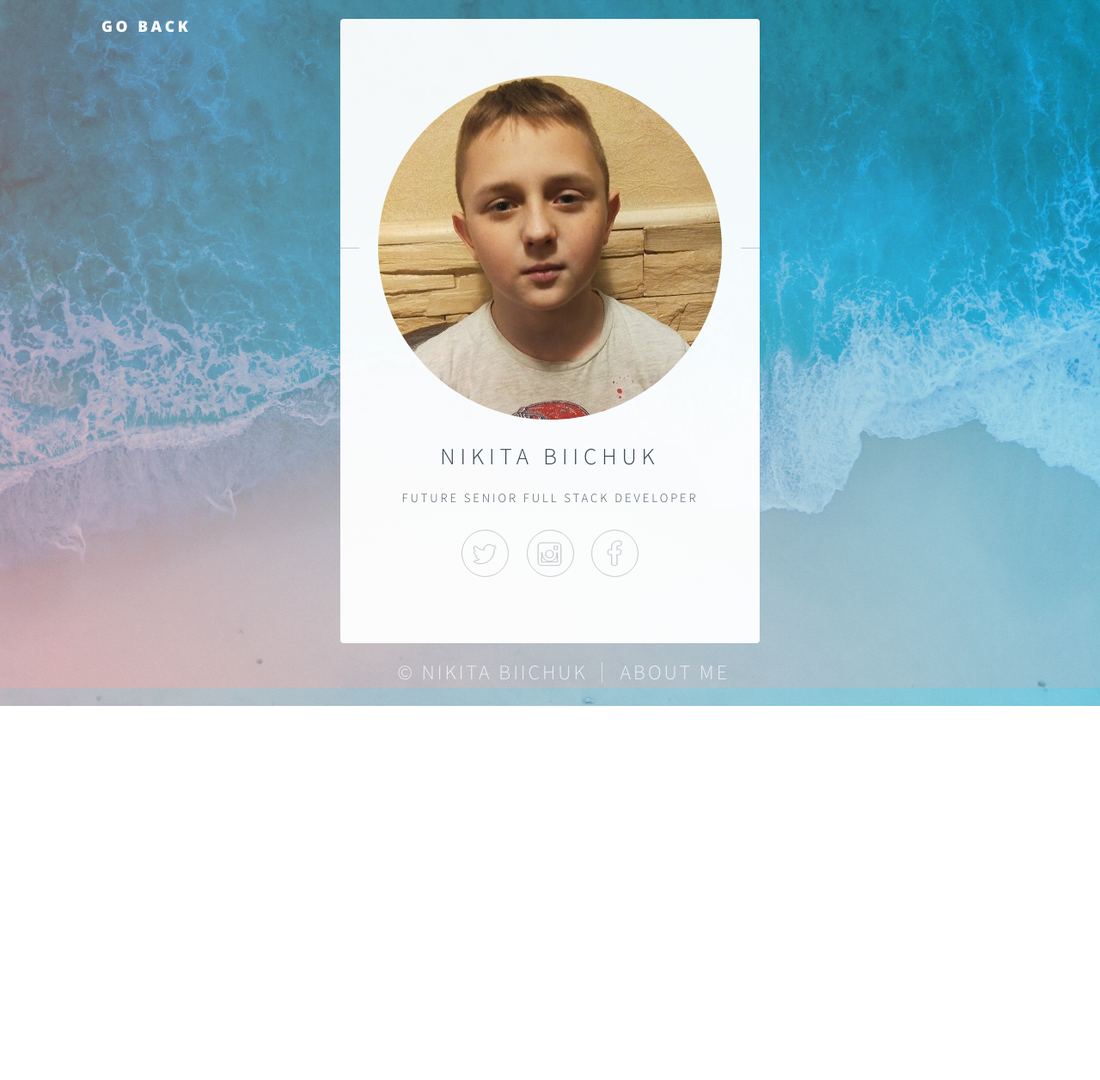
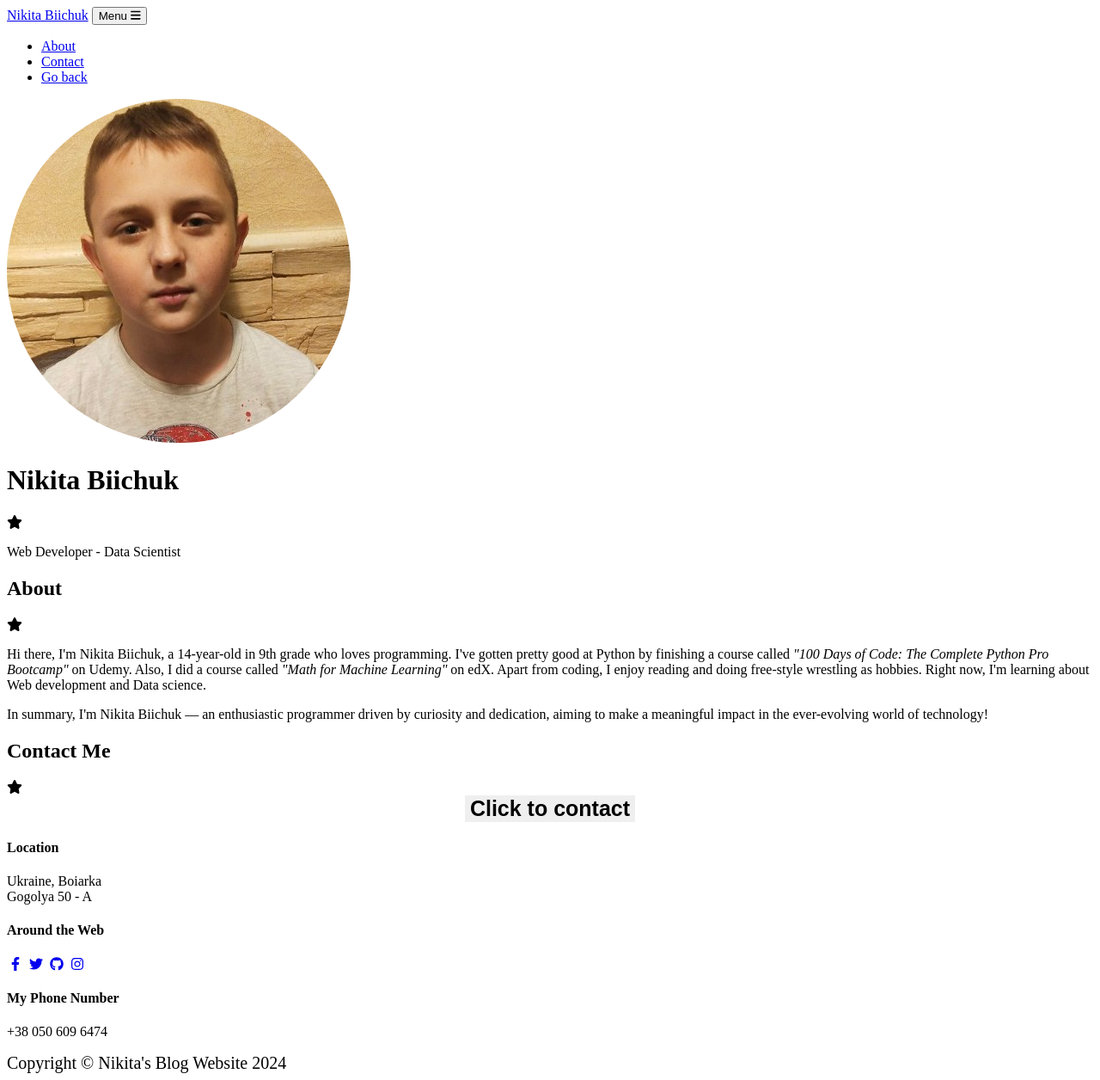
Before and after one commit to nikitabiichuk2009/BLOG_PROGECT, a Flask app: page /about_us in a window 1280 px wide. Shown: the whole page at 86% size. Before the commit the page ends 821 px from the top, so only its background shows below. Run offline with Flask 3, Linux system fonts and the light colour scheme; some libraries are stand-ins or nearby versions.

Commit message:
Update some styling

```diff
--- a/main.py
+++ b/main.py
@@ -508,4 +508,4 @@ def are_you_sure(id, name):
 
 
 if __name__ == "__main__":
-    app.run(debug=True)
+    app.run(debug=False)
--- a/static/js/scripts.js
+++ b/static/js/scripts.js
@@ -27,3 +27,57 @@ window.addEventListener('DOMContentLoaded', () => {
         scrollPos = currentTop;
     });
 })
+/*!
+* Start Bootstrap - Freelancer v7.0.7 (https://startbootstrap.com/theme/freelancer)
+* Copyright 2013-2023 Start Bootstrap
+* Licensed under MIT (https://github.com/StartBootstrap/startbootstrap-freelancer/blob/master/LICENSE)
+*/
+//
+// Scripts
+//
+
+window.addEventListener('DOMContentLoaded', event => {
+
+    // Navbar shrink function
+    var navbarShrink = function () {
+        const navbarCollapsible = document.body.querySelector('#mainNav');
+        if (!navbarCollapsible) {
+            return;
+        }
+        if (window.scrollY === 0) {
+            navbarCollapsible.classList.remove('navbar-shrink')
+        } else {
+            navbarCollapsible.classList.add('navbar-shrink')
+        }
+
+    };
+
+    // Shrink the navbar
+    navbarShrink();
+
+    // Shrink the navbar when page is scrolled
+    document.addEventListener('scroll', navbarShrink);
+
+    // Activate Bootstrap scrollspy on the main nav element
+    const mainNav = document.body.querySelector('#mainNav');
+    if (mainNav) {
+        new bootstrap.ScrollSpy(document.body, {
+            target: '#mainNav',
+            rootMargin: '0px 0px -40%',
+        });
+    };
+
+    // Collapse responsive navbar when toggler is visible
+    const navbarToggler = document.body.querySelector('.navbar-toggler');
+    const responsiveNavItems = [].slice.call(
+        document.querySelectorAll('#navbarResponsive .nav-link')
+    );
+    responsiveNavItems.map(function (responsiveNavItem) {
+        responsiveNavItem.addEventListener('click', () => {
+            if (window.getComputedStyle(navbarToggler).display !== 'none') {
+                navbarToggler.click();
+            }
+        });
+    });
+
+});
--- a/templates/about.html
+++ b/templates/about.html
@@ -1,131 +1,179 @@
-<!DOCTYPE HTML>
-<!--
-	Identity by HTML5 UP
-	html5up.net | @n33co
-	Free for personal and commercial use under the CCA 3.0 license (html5up.net/license)
--->
-
-<script src="https://cdn.jsdelivr.net/npm/bootstrap@5.2.3/dist/js/bootstrap.bundle.min.js"></script>
-
-<html>
-<script src="/js/scripts.js"></script>
+<!DOCTYPE html>
+<html lang="en">
 
 <head>
+    <meta charset="utf-8" />
+    <meta name="viewport" content="width=device-width, initial-scale=1, shrink-to-fit=no" />
+    <meta name="description" content="" />
+    <meta name="author" content="" />
     <title>Nikita Biichuk</title>
-    <meta charset="utf-8"/>
-    <meta name="author" content="" />
-        <title>My Blog</title>
-        <link rel="icon" type="image/x-icon" href="static/static/assets/favicon.ico" />
+
     <!-- Font Awesome icons (free version)-->
     <script src="https://use.fontawesome.com/releases/v6.3.0/js/all.js" crossorigin="anonymous"></script>
     <!-- Google fonts-->
-        <link href="https://fonts.googleapis.com/css?family=Lora:400,700,400italic,700italic" rel="stylesheet" type="text/css" />
-        <link href="https://fonts.googleapis.com/css?family=Open+Sans:300italic,400italic,600italic,700italic,800italic,400,300,600,700,800" rel="stylesheet" type="text/css" />
+    <link href="https://fonts.googleapis.com/css?family=Montserrat:400,700" rel="stylesheet" type="text/css" />
+    <link href="https://fonts.googleapis.com/css?family=Lato:400,700,400italic,700italic" rel="stylesheet"
+        type="text/css" />
     <!-- Core theme CSS (includes Bootstrap)-->
-        <link href="/static/css/styles.css" rel="stylesheet" />
-<!-- Core theme JS-->
-        <script src="{{ url_for('static', filename='/js/scripts.js') }}"></script>
-        <script src="{{ url_for('static', filename='/js/scripts.js') }}"></script>
-    <meta name="viewport" content="width=device-width, initial-scale=1"/>
-    <!--[if lte IE 8]>
-    <script src="static/assets/js/html5shiv.js"></script><![endif]-->
-    <link rel="stylesheet" href="static/assets/css/main.css"/>
-    <!--[if lte IE 9]>
-    <link rel="stylesheet" href="static/assets/css/ie9.css"/><![endif]-->
-    <!--[if lte IE 8]>
-    <link rel="stylesheet" href="static/assets/css/ie8.css"/><![endif]-->
-    <noscript>
-        <link rel="stylesheet" href="static/assets/css/noscript.css"/>
-    </noscript>
-    <script src="js/scripts.js"></script>
+    <link href="static/css/sstyles.css" rel="stylesheet" />
 
 </head>
-<body class="is-loading">
-    <nav class="navbar navbar-expand-lg navbar-light" id="mainNav">
-        <div class="container px-4 px-lg-5">
-            <a class="navbar-brand" style="letter-spacing: 0.2em;text-transform: uppercase;  font-size: larger;" href="{{  url_for('home')  }}">Go Back</a>
 
+<body id="page-top">
+    <!-- Navigation-->
+    <nav class="navbar navbar-expand-lg bg-secondary text-uppercase fixed-top" id="mainNav">
+        <div class="container">
+            <a class="navbar-brand" href="#page-top">Nikita Biichuk</a>
+            <button class="navbar-toggler text-uppercase font-weight-bold bg-primary text-white rounded" type="button"
+                data-bs-toggle="collapse" data-bs-target="#navbarResponsive" aria-controls="navbarResponsive"
+                aria-expanded="false" aria-label="Toggle navigation">
+                Menu
+                <i class="fas fa-bars"></i>
+            </button>
+            <div class="collapse navbar-collapse" id="navbarResponsive">
+                <ul class="navbar-nav ms-auto">
+
+                    <li class="nav-item mx-0 mx-lg-1"><a class="nav-link py-3 px-0 px-lg-3 rounded"
+                            href="#about">About</a></li>
+                    <li class="nav-item mx-0 mx-lg-1"><a class="nav-link py-3 px-0 px-lg-3 rounded"
+                            href="#contact">Contact</a></li>
+                    <li class="nav-item mx-0 mx-lg-1"><a class="nav-link py-3 px-0 px-lg-3 rounded"
+                        href="{{url_for('home')}}">Go back</a></li>
+                </ul>
+            </div>
         </div>
     </nav>
+    <!-- Masthead-->
+    <header class="masthead bg-primary text-white text-center">
+        <div class="container d-flex align-items-center flex-column">
+            <!-- Masthead Avatar Image-->
+            <img class="masthead-avatar mb-5" style="border-radius: 50%;" src="static/assets/img/avatar.jpg" alt="Photo of Me" />
+            <!-- Masthead Heading-->
+            <h1 class="masthead-heading text-uppercase mb-0">Nikita Biichuk</h1>
+            <!-- Icon Divider-->
+            <div class="divider-custom divider-light">
+                <div class="divider-custom-line"></div>
+                <div class="divider-custom-icon"><i class="fas fa-star"></i></div>
+                <div class="divider-custom-line"></div>
+            </div>
+            <!-- Masthead Subheading-->
+            <p class="masthead-subheading font-weight-light mb-0">Web Developer - Data Scientist</p>
+        </div>
+    </header>
 
-<!-- Wrapper -->
-<div id="wrapper">
+    <!-- About Section-->
+    <section class="page-section mb-0" id="about">
+        <div class="container">
+            <!-- About Section Heading-->
+            <h2 class="page-section-heading text-center text-uppercase text-secondary mb-0">About</h2>
+            <!-- Icon Divider-->
+            <div class="divider-custom">
+                <div class="divider-custom-line"></div>
+                <div class="divider-custom-icon"><i class="fas fa-star"></i></div>
+                <div class="divider-custom-line"></div>
+            </div>
+            <!-- About Section Content-->
+            <div class="row">
+                <div class="col-lg-4 ms-auto">
+                    <p class="lead">Hi there,
 
-    <!-- Main -->
-    <section id="main">
-        <header>
-            <span class="avatar"><img src="static/assets/img/avatar.jpg" alt=""/></span>
-            <h1>Nikita Biichuk</h1>
-            <p>Future Senior Full Stack Developer</p>
-        </header>
-        <!--
-        <hr />
-        <h2>Extra Stuff!</h2>
-        <form method="post" action="#">
-            <div class="field">
-                <input type="text" name="name" id="name" placeholder="Name" />
+                        I'm Nikita Biichuk, a 14-year-old in 9th grade who loves programming. I've gotten pretty good at
+                        Python by finishing a course called <i>"100 Days of Code: The Complete Python Pro Bootcamp"</i>
+                        on
+                        Udemy. Also, I did a course called <i>"Math for Machine Learning"</i> on edX.
+
+                        Apart from coding, I enjoy reading and doing free-style wrestling as hobbies.
+
+                        Right now, I'm learning about Web development and Data science. </p>
                 </div>
-            <div class="field">
-                <input type="email" name="email" id="email" placeholder="Email" />
-            </div>
-            <div class="field">
-                <div class="select-wrapper">
-                    <select name="department" id="department">
-                        <option value="">Department</option>
-                        <option value="sales">Sales</option>
-                        <option value="tech">Tech Support</option>
-                        <option value="null">/dev/null</option>
-                    </select>
+                <div class="col-lg-4 me-auto">
+                    <p class="lead">In summary, I'm Nikita Biichuk — an enthusiastic programmer driven by curiosity and
+                        dedication, aiming to make a meaningful impact in the ever-evolving world of technology!</p>
                 </div>
             </div>
-            <div class="field">
-                <textarea name="message" id="message" placeholder="Message" rows="4"></textarea>
+
+    </section>
+    <!-- Contact Section-->
+    <section class="page-section bg-primary text-white mb-0" id="contact">
+        <div class="container">
+            <!-- Contact Section Heading-->
+            <h2 class="page-section-heading text-center text-uppercase mb-0">Contact Me</h2>
+            <!-- Icon Divider-->
+            <div class="divider-custom divider-light">
+                <div class="divider-custom-line"></div>
+                <div class="divider-custom-icon"><i class="fas fa-star"></i></div>
+                <div class="divider-custom-line"></div>
             </div>
-            <div class="field">
-                <input type="checkbox" id="human" name="human" /><label for="human">I'm a human</label>
+            <div class="contact-box"><a href="{{url_for('contact')}}"><button class="btn btn-secondary btn-xl text-uppercase contact" id="submitButton" type="submit">Click to contact</button></a></div>
+            <style>
+                .contact-box{
+                    display: flex;
+                    justify-content: center;
+                }
+                .contact{
+                    border: none;
+                    border-radius: 0%;
+                    font-weight: 900;
+                    font-size: 25px;
+
+                }
+                .contact:hover {
+                    background-color: #332941;
+                    }
+
+            </style>
         </div>
-            <div class="field">
-                <label>But are you a robot?</label>
-                <input type="radio" id="robot_yes" name="robot" /><label for="robot_yes">Yes</label>
-                <input type="radio" id="robot_no" name="robot" /><label for="robot_no">No</label>
+    </section>
+    <!-- Footer-->
+    <footer class="footer text-center">
+        <div class="container">
+            <div class="row">
+                <!-- Footer Location-->
+                <div class="col-lg-4 mb-5 mb-lg-0">
+                    <h4 class="text-uppercase mb-4">Location</h4>
+                    <p class="lead mb-0">
+                        Ukraine, Boiarka
+                        <br />
+                        Gogolya 50 - A
+                    </p>
                 </div>
-            <ul class="actions">
-                <li><a href="#" class="button">Get Started</a></li>
-            </ul>
-        </form>
-        <hr />
-        -->
-        <footer>
-            <ul class="icons">
-                <li><a href="https://twitter.com/niktestpython" class="fa-twitter">Twitter</a></li>
-                <li><a href="https://www.instagram.com/nikitabiichuk1/?next=%2F" class="fa-instagram">Instagram</a></li>
-                <li><a href="https://www.facebook.com/profile.php?id=61552579117635" class="fa-facebook">Facebook</a>
-                </li>
-            </ul>
-        </footer>
-    </section>
-
-    <!-- Footer -->
-    <footer id="footer">
-        <ul class="copyright">
-            <li style="font-size: 24px;">&copy; Nikita Biichuk</li>
-            <li style="font-size: 24px;">About Me</li>
-        </ul>
+                <!-- Footer Social Icons-->
+                <div class="col-lg-4 mb-5 mb-lg-0">
+                    <h4 class="text-uppercase mb-4">Around the Web</h4>
+                    <a class="btn btn-outline-light btn-social mx-1" href="https://www.facebook.com/profile.php?id=61552579117635"><i
+                            class="fab fa-fw fa-facebook-f"></i></a>
+                    <a class="btn btn-outline-light btn-social mx-1" href="https://twitter.com/niktestpython"><i class="fab fa-fw fa-twitter"></i></a>
+                    <a class="btn btn-outline-light btn-social mx-1" href="https://github.com/nikitabiichuk2009"><i class="fab fa-fw fa-github"></i></a>
+                    <a class="btn btn-outline-light btn-social mx-1" href="https://www.instagram.com/nikitabiichuk1/"><i
+                            class="fab fa-fw fa-instagram"></i></a>
+                </div>
+                <!-- Footer About Text-->
+                <div class="col-lg-4">
+                    <h4 class="text-uppercase mb-4">My Phone Number</h4>
+                    <p class="lead mb-0">
+                        +38 050 609 6474
+                    </p </div>
+                </div>
+            </div>
     </footer>
 
+    <!-- Bootstrap core JS-->
+    <script src="https://cdn.jsdelivr.net/npm/bootstrap@5.2.3/dist/js/bootstrap.bundle.min.js"></script>
+    <!-- Core theme JS-->
+    <!-- * * * * * * * * * * * * * * * * * * * * * * * * * * * * * * * * * * * * * * * *-->
+    <!-- * *                               SB Forms JS                               * *-->
+    <!-- * * Activate your form at https://startbootstrap.com/solution/contact-forms * *-->
+    <!-- * * * * * * * * * * * * * * * * * * * * * * * * * * * * * * * * * * * * * * * *-->
+    <script src="https://cdn.startbootstrap.com/sb-forms-latest.js"></script>
+    <script src="{{ url_for('static', filename='js/scripts.js') }}"></script>
+
+<div  class="copyright py-4 text-center text-white fst-italic">
+    <div class="container" style="font-size: 20px;">Copyright &copy; Nikita's Blog Website <span id="currentYear"></span></div>
+    <script>
+        const year = new Date().getFullYear();
+        document.getElementById('currentYear').textContent = year;
+    </script>
 </div>
+</body>
 
-<!-- Scripts -->
-<!--[if lte IE 8]>
-<script src="static/assets/js/respond.min.js"></script><![endif]-->
-<script>
-				if ('addEventListener' in window) {
-					window.addEventListener('load', function() { document.body.className = document.body.className.replace(/\bis-loading\b/, ''); });
-					document.body.className += (navigator.userAgent.match(/(MSIE|rv:11\.0)/) ? ' is-ie' : '');
-				}
-
-</script>
-
-
-</body>
 </html>
--- a/templates/header.html
+++ b/templates/header.html
@@ -23,7 +23,7 @@
         <!-- Navigation-->
         <nav class="navbar navbar-expand-lg navbar-light" id="mainNav">
             <div class="container px-4 px-lg-5">
-                <a class="navbar-brand" style="letter-spacing: 0.2em;text-transform: uppercase; margin-top:5px; margin-left: 9px;" href="{{  url_for('home')  }}">Nikita's Blog</a>
+                <a class="navbar-brand" style="letter-spacing: 0.2em;text-transform: uppercase; margin-top:5px; margin-left: 9px; font-size: 1.45em;" href="{{  url_for('home')  }}">Nikita's Blog</a>
                 <button class="navbar-toggler" style="margin-top: 4px; border-radius: 10%; height:33px" type="button" data-bs-toggle="collapse" data-bs-target="#navbarResponsive" aria-controls="navbarResponsive" aria-expanded="false" aria-label="Toggle navigation">
                     Menu
                     <i class="fas fa-bars"></i>
```
Also changed, not shown: templates/footer.html (+12 -3 lines). Lines whose indentation alone changed are shown as unchanged.
